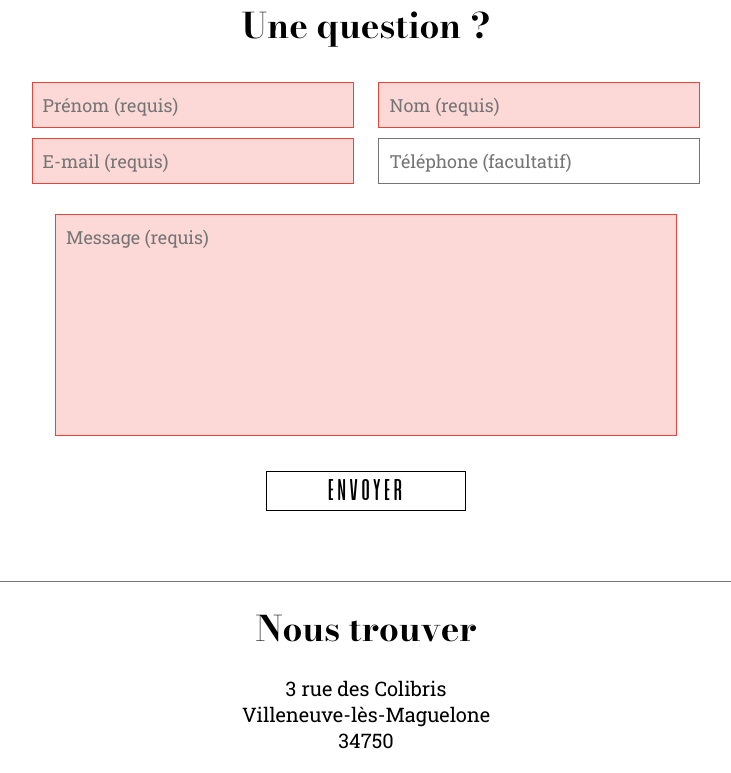
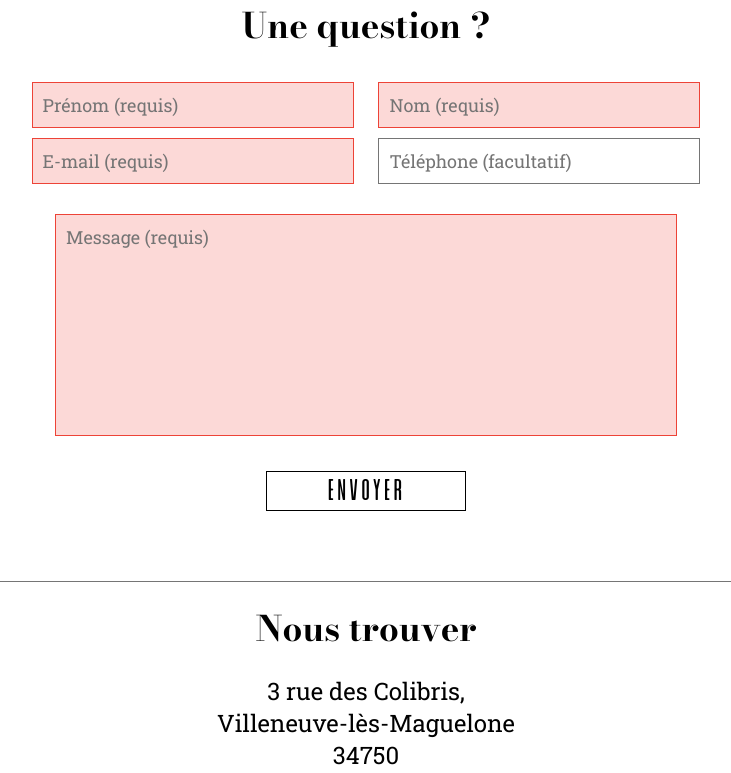
Before and after one commit to matteokeole/LaBrasserieDesEveques, a PHP site: page /contact.php in a window 1280 px wide. Shown: the part 467-1240 px from the top of the page, without its empty margins (274-1005 px from the left). Run offline with PHP 8.4, Linux system fonts and the light colour scheme.

Commit message:
contact page address
j'ai agrandis l'addresse

```diff
--- a/contact.php
+++ b/contact.php
@@ -78,8 +78,8 @@
 			</section>
 			<section class="maps" style="margin-bottom: 0">
 				<span class="subtitle">Nous trouver</span>
-				<span class="address">
-					3 rue des Colibris<br>
+				<span style="font-size: 120%" class="address">
+					3 rue des Colibris,<br>
 					Villeneuve-lès-Maguelone<br>
 					34750
 				</span>
```
